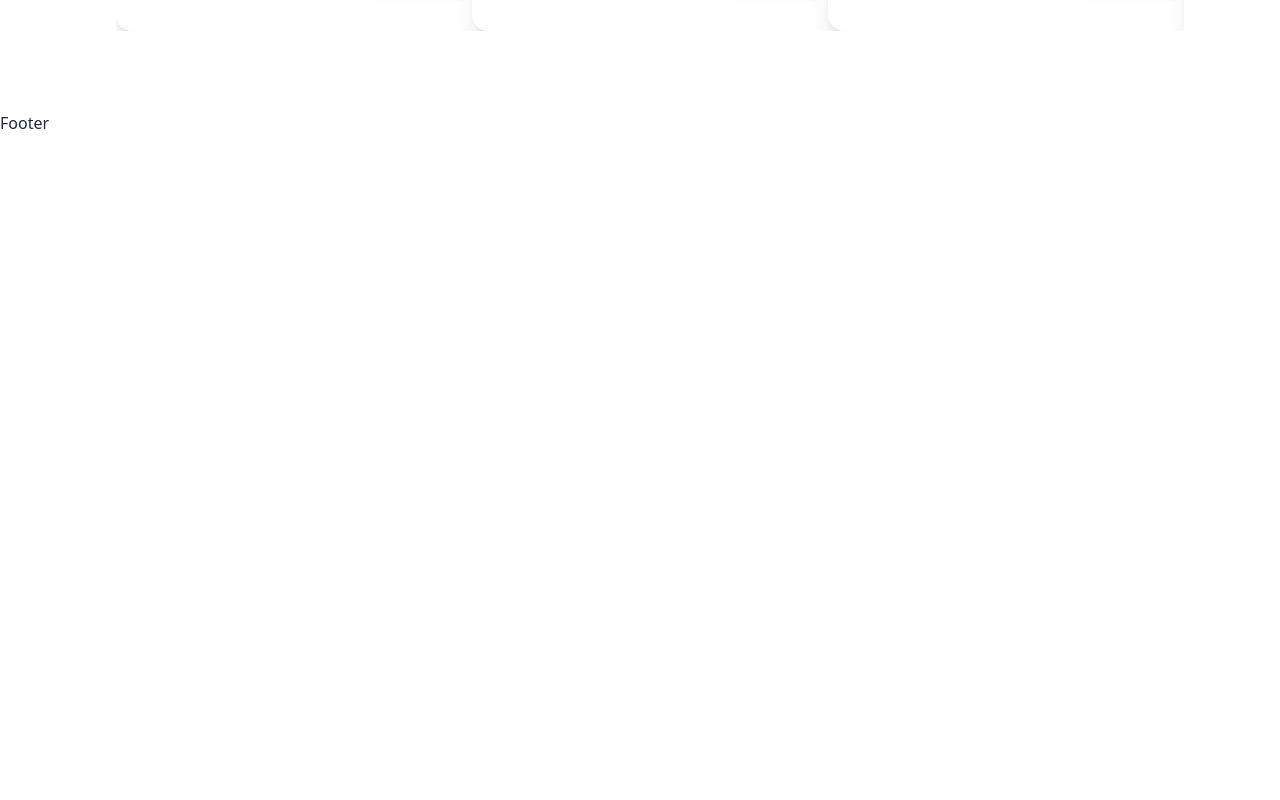
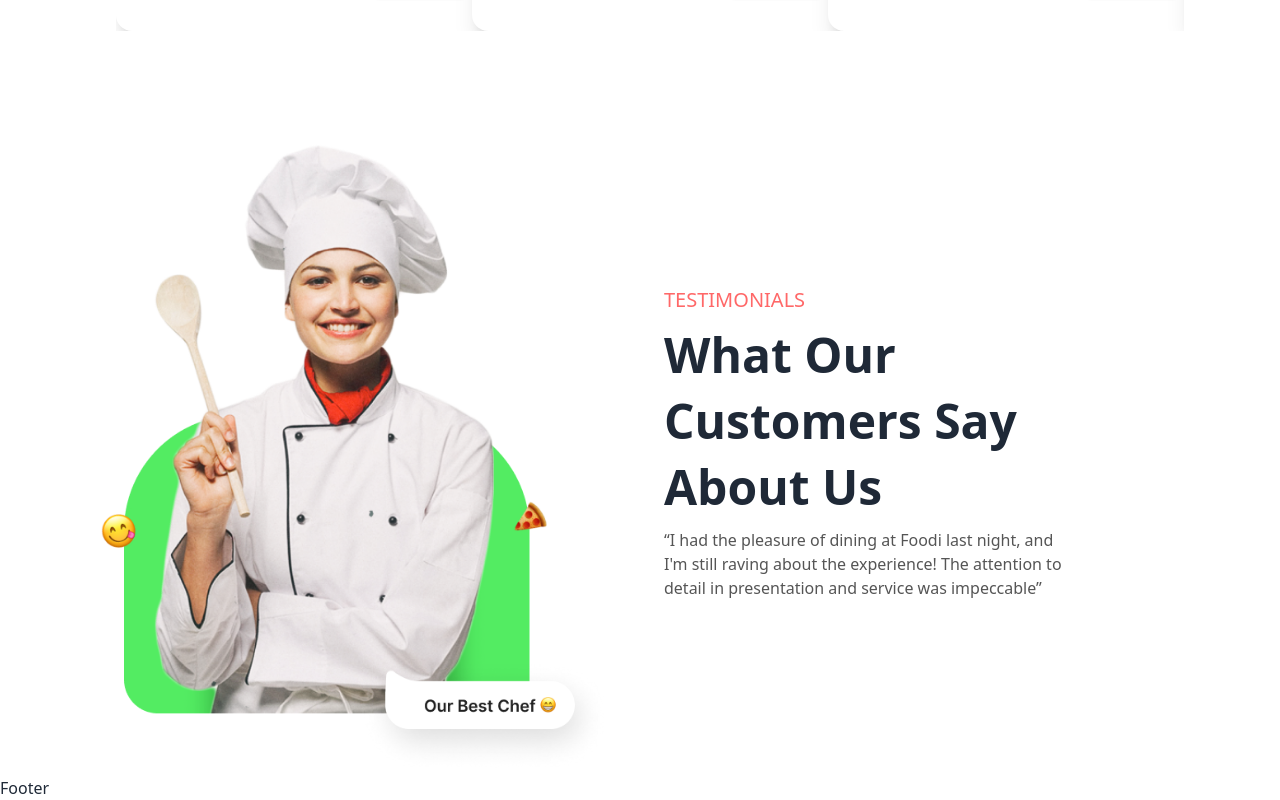
Before and after one commit to mazharulislam-12/foodi-client, a React (Vite) app: page / in a window 1280 px wide. Shown: the part 2380-3180 px from the top of the page. Before the commit the page ends 2515 px from the top, so only its background shows below. Built offline with nearby package versions, Linux system fonts and the light colour scheme.

Commit message:
testimonials section

```diff
--- a/src/Pages/home/Home.jsx
+++ b/src/Pages/home/Home.jsx
@@ -2,6 +2,7 @@ import React from 'react'
 import Banner from '../../component/Banner'
 import Categories from './Categories'
 import SpecialDishes from './SpecialDishes'
+import Testomonials from './Testomonials'
 
 export const Home = () => {
     return (
@@ -9,6 +10,7 @@ export const Home = () => {
             <Banner></Banner>
             <Categories></Categories>
             <SpecialDishes></SpecialDishes>
+            <Testomonials></Testomonials>
         </div>
     )
 }
--- /dev/null
+++ b/src/Pages/home/Testomonials.jsx
@@ -0,0 +1,23 @@
+import React from 'react'
+
+const Testomonials = () => {
+    return (
+        <div className='section-container'>
+            <div className='flex flex-col md:flex-row items-center justify-between gap-12  '>
+                <div className='md:w-1/2'>
+                    <img src="/images/home/testimonials/testimonials.png" alt="" />
+                </div>
+                <div className='md:w-1/2'>
+                    <div className='text-left md:w-4/5'>
+                        <h5 className='sub-title'>Testimonials</h5>
+                        <h2 className='title md:w-[450px] '>What Our Customers Say About Us</h2>
+                        <p className='text-[#555]'>“I had the pleasure of dining at Foodi last night, and I'm still raving about the experience! The attention to detail in presentation and service was impeccable”</p>
+
+                    </div>
+                </div>
+            </div>
+        </div>
+    )
+}
+
+export default Testomonials
```
